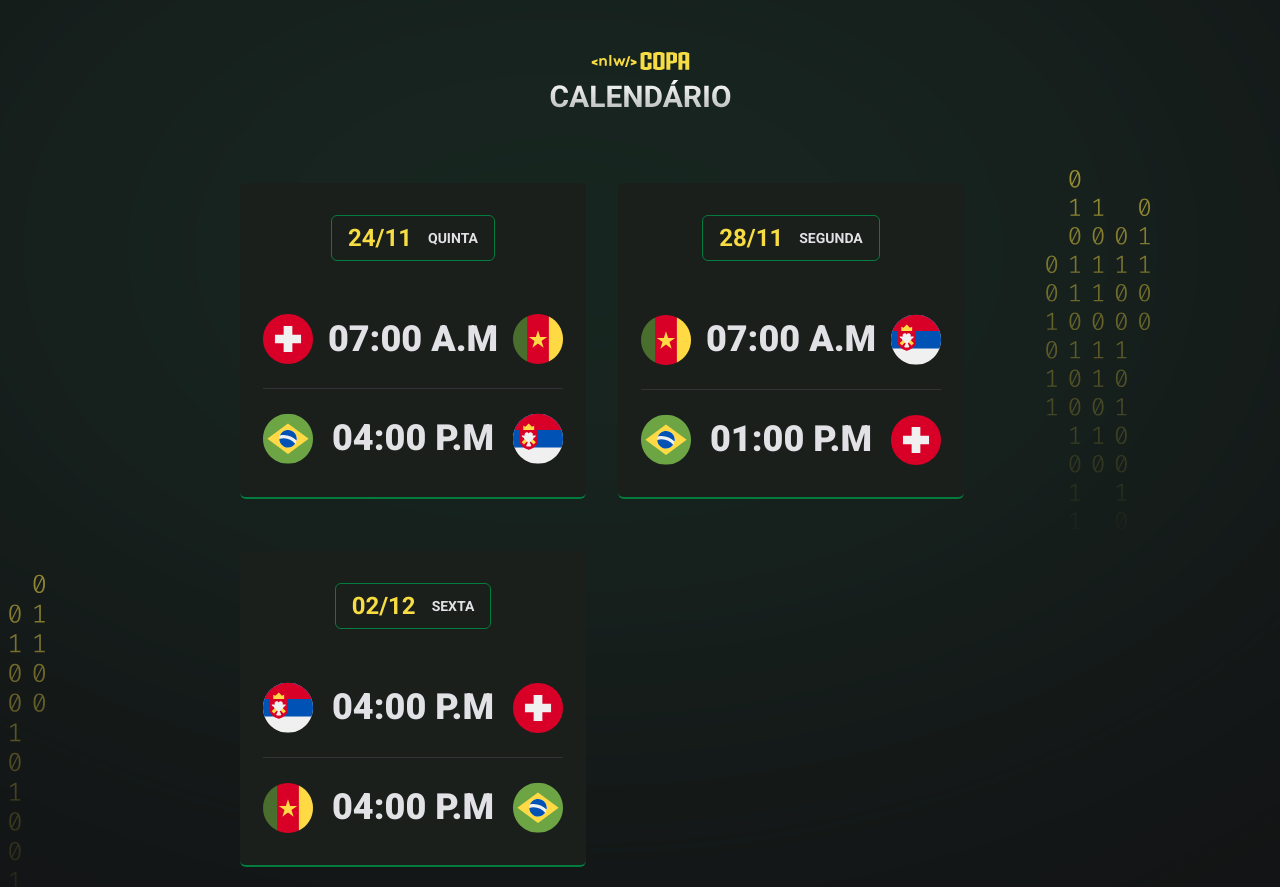
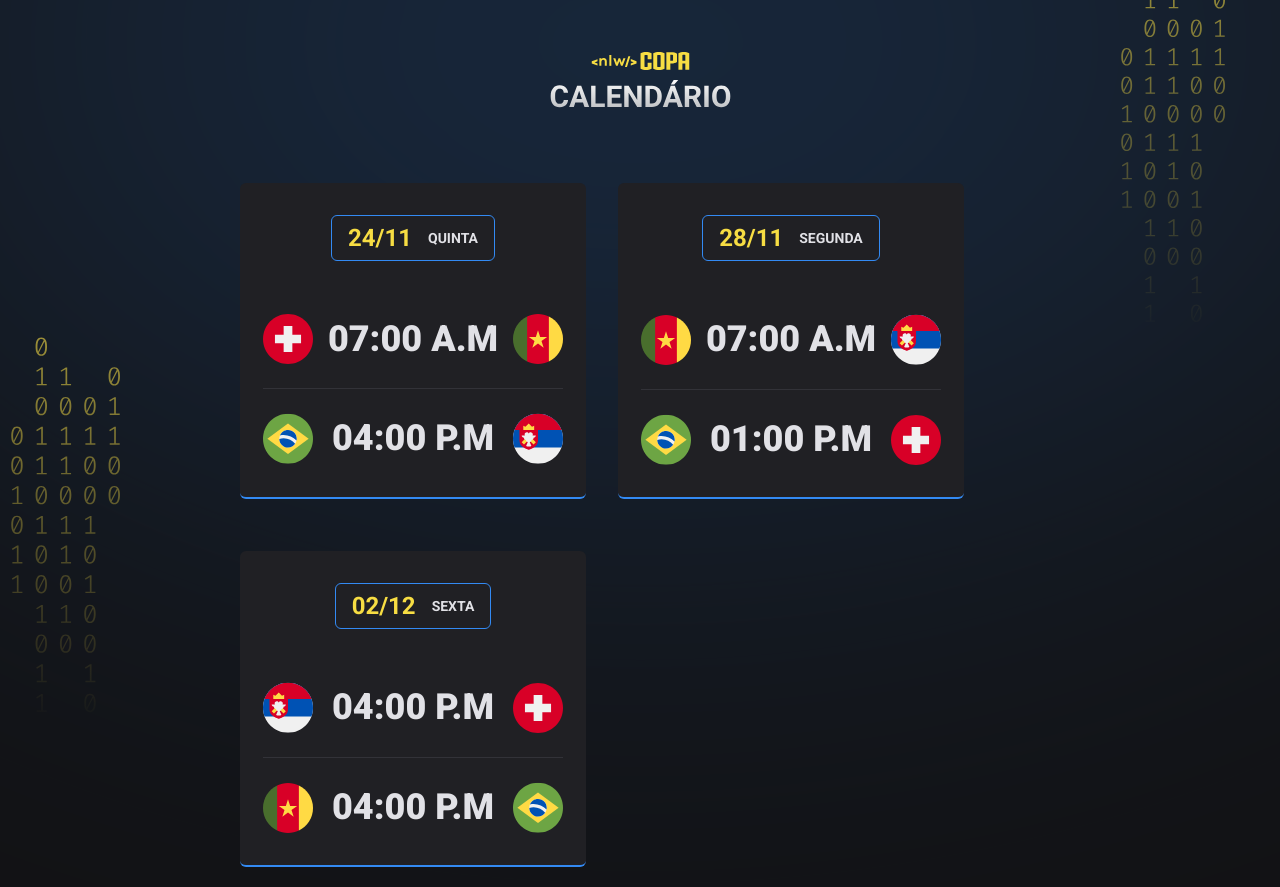
Before and after one commit to Will-G-Comnisky/NLW-Copa-Explorer, a plain HTML site: page index.html in a window 1280 px wide. Drawn offline with Linux system fonts and the light colour scheme; a web font is replaced by a local one.

Commit message:
changed root and removed body class

```diff
--- a/index.html
+++ b/index.html
@@ -14,7 +14,7 @@
     />
     <title>Calendário de Jogos Copa do Mundo 2022</title>
   </head>
-  <body class="green">
+  <body>
     <div id="app">
       <header>
         <img src="./Assets/header-logo.svg" alt="Imagem da logo da NLW Copa" />
--- a/style.css
+++ b/style.css
@@ -5,24 +5,9 @@
 }
 
 :root {
-  --card-primary-color: #f7dd43;
-  --card-title-border-color: #746615;
-  --card-bg-color: #1d1c19;
-  --bg-main: url(./assets/bg-yellow.svg);
-}
-
-body.blue {
   --card-primary-color: #338AF3;
   --card-title-border-color: #338AF3;
   --card-bg-color: #202024;
-  --bg-main: url(./assets/bg-blue.svg);
-}
-
-body.green {
-  --card-primary-color: #047C3F;
-  --card-title-border-color: #047C3F;
-  --card-bg-color: #1a1f1b;
-  --bg-main: url(./assets/bg-green.svg);
 }
 
 body * {
@@ -31,7 +16,7 @@ body * {
 
 body {
   background-color: #121214;
-  background-image: var(--bg-main);
+  background-image: url(./Assets/bg-blue.svg);
   background-repeat: no-repeat;
   background-position: top center;
   background-size: cover;
```
